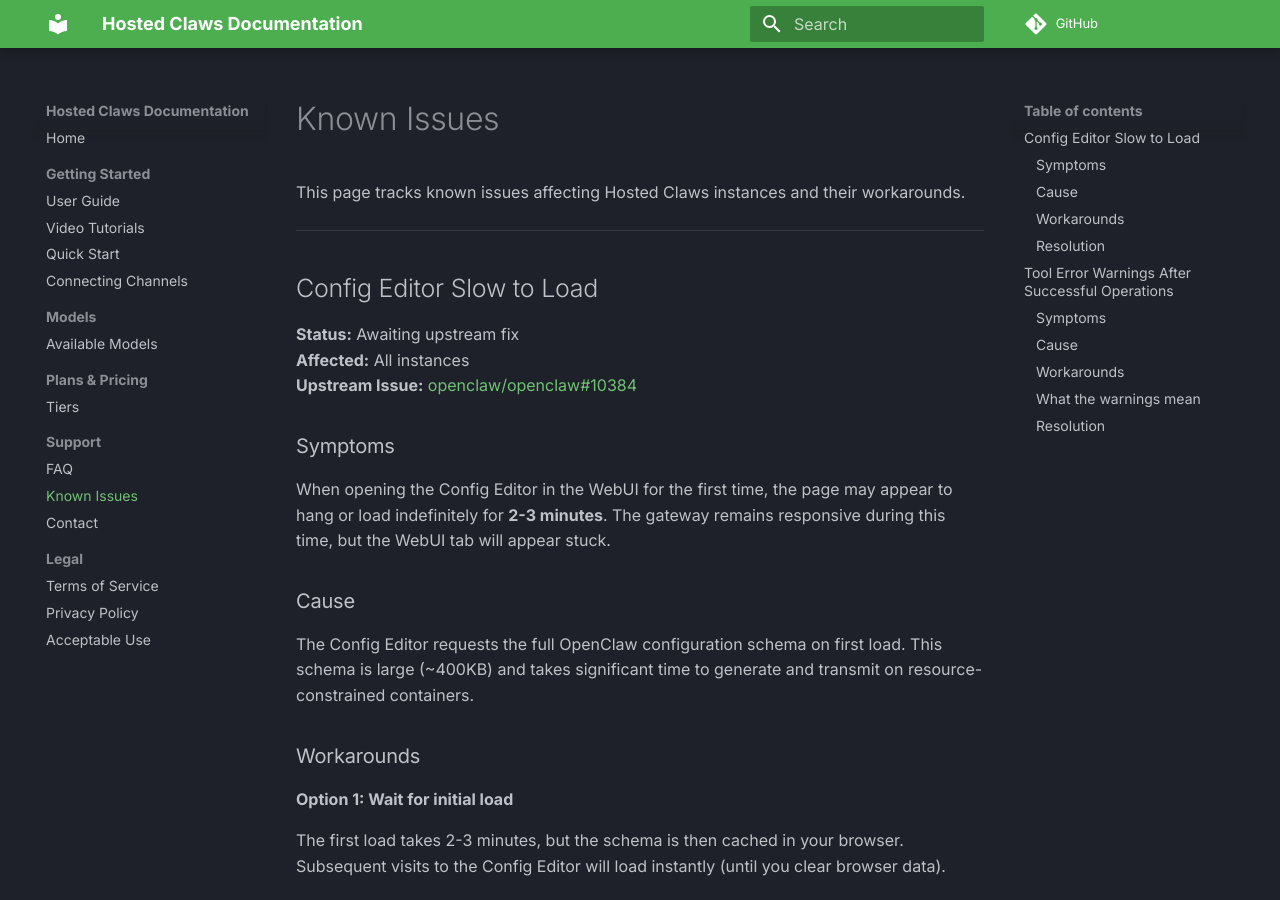
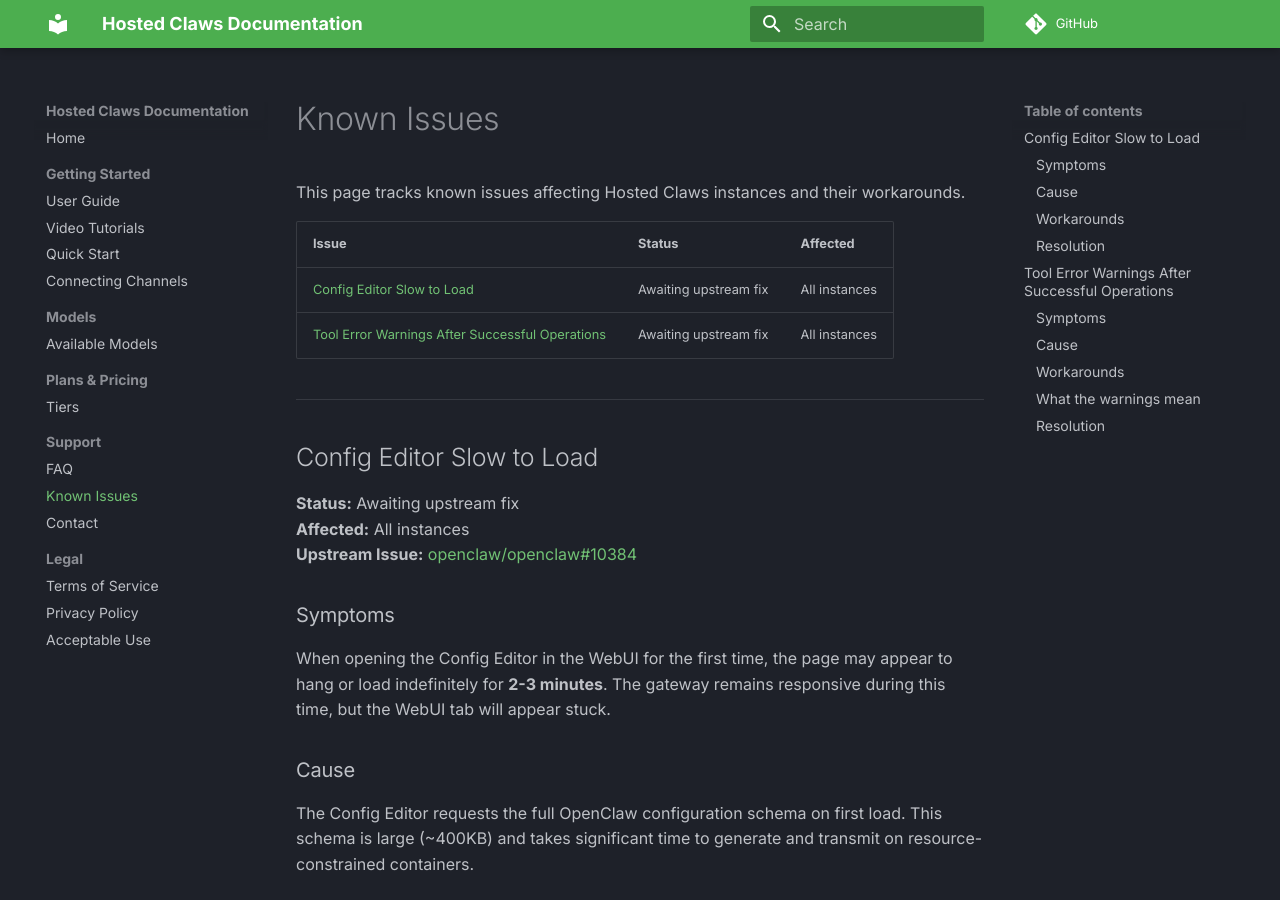
Before and after one commit to neoclaw-latrobe/claws-docs, an MkDocs documentation site: the page built from docs/support/known-issues.md, in a window 1280 px wide and 900 px high. Built offline with MkDocs 1.6.1 and Material for MkDocs 9.7.7, drawn with Linux system fonts in a browser that asks for light colours; comment, search, counter and statistics services are not loaded.

Commit message:
docs: add table of contents to known issues

```diff
--- a/docs/support/known-issues.md
+++ b/docs/support/known-issues.md
@@ -1,6 +1,11 @@
 # Known Issues
 
 This page tracks known issues affecting Hosted Claws instances and their workarounds.
+
+| Issue | Status | Affected |
+|-------|--------|----------|
+| [Config Editor Slow to Load](#config-editor-slow-to-load) | Awaiting upstream fix | All instances |
+| [Tool Error Warnings After Successful Operations](#tool-error-warnings-after-successful-operations) | Awaiting upstream fix | All instances |
 
 ---
 
```
